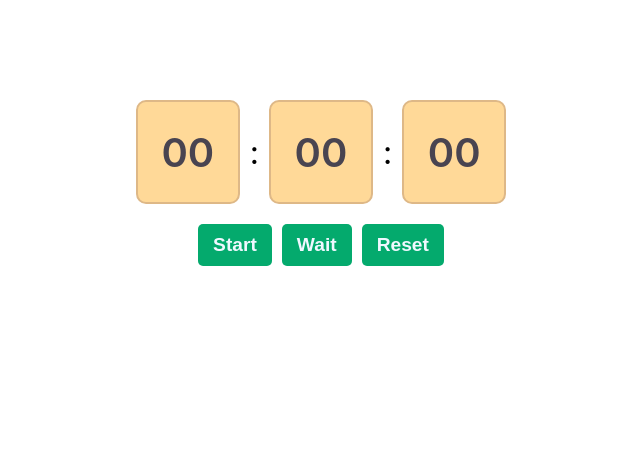
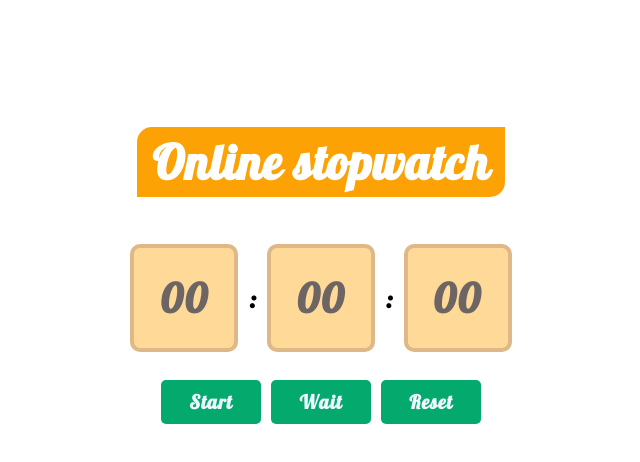
Before and after one commit to SergMus/timer, a React (Create React App) app: page / in a window 1280 px wide. Shown: the top 462 px of the page, without its empty margins (319-959 px from the left). Built offline with nearby package versions, Linux system fonts and the light colour scheme.

Commit message:
changed styles

```diff
--- a/public/index.html
+++ b/public/index.html
@@ -5,6 +5,7 @@
     <link rel="icon" href="%PUBLIC_URL%/favicon.ico" />
     <meta name="viewport" content="width=device-width, initial-scale=1" />
     <meta name="theme-color" content="#000000" />
+    <link href="https://fonts.googleapis.com/css?family=Lobster&subset=latin,cyrillic" rel="stylesheet" type="text/css">
     <meta
       name="description"
       content="Web site created using create-react-app"
--- a/src/App.css
+++ b/src/App.css
@@ -8,6 +8,18 @@
   flex-direction: column;
 }
 
+.header {
+  font-family: "Lobster";
+  font-size: 3rem;
+  letter-spacing: 1px;
+  color: white;
+}
+.header_text {
+  background-color: #fca205;
+  padding: 5px 15px;
+  border-radius: 15px 0 15px 0;
+}
+
 @media screen and (max-width: 768px) {
   .App {
     margin-top: 0;
--- a/src/App.js
+++ b/src/App.js
@@ -53,6 +53,9 @@ function App() {
 
   return (
     <div className="App">
+      <h1 className="header">
+        <span className="header_text">Online stopwatch</span>{" "}
+      </h1>
       <Display time={time} />
       <Controls
         start={start}
--- a/src/components/Controls/Controls.module.css
+++ b/src/components/Controls/Controls.module.css
@@ -15,6 +15,9 @@
   border-radius: 5px;
   color: aliceblue;
   border: none;
+  width: 100px;
+  font-family: "Lobster";
+  letter-spacing: 1px;
 }
 .btn:not(:last-child) {
   margin-right: 10px;
--- a/src/components/Display/Display.module.css
+++ b/src/components/Display/Display.module.css
@@ -2,6 +2,7 @@
   display: flex;
   align-items: center;
   justify-content: center;
+  margin: 20px 0 8px 0;
 }
 .cell {
   width: 100px;
@@ -12,9 +13,10 @@
   display: flex;
   justify-content: center;
   align-items: center;
-  border: 2px solid burlywood;
+  border: 4px solid burlywood;
   border-radius: 10px;
-  color: #494450;
+  color: #6d6564;
+  letter-spacing: 2px;
 }
 .dots {
   font-size: 2rem;
--- a/src/index.css
+++ b/src/index.css
@@ -1,13 +1,4 @@
 body {
   margin: 0;
-  font-family: -apple-system, BlinkMacSystemFont, 'Segoe UI', 'Roboto', 'Oxygen',
-    'Ubuntu', 'Cantarell', 'Fira Sans', 'Droid Sans', 'Helvetica Neue',
-    sans-serif;
-  -webkit-font-smoothing: antialiased;
-  -moz-osx-font-smoothing: grayscale;
+  font-family: "Lobster";
 }
-
-code {
-  font-family: source-code-pro, Menlo, Monaco, Consolas, 'Courier New',
-    monospace;
-}
```
